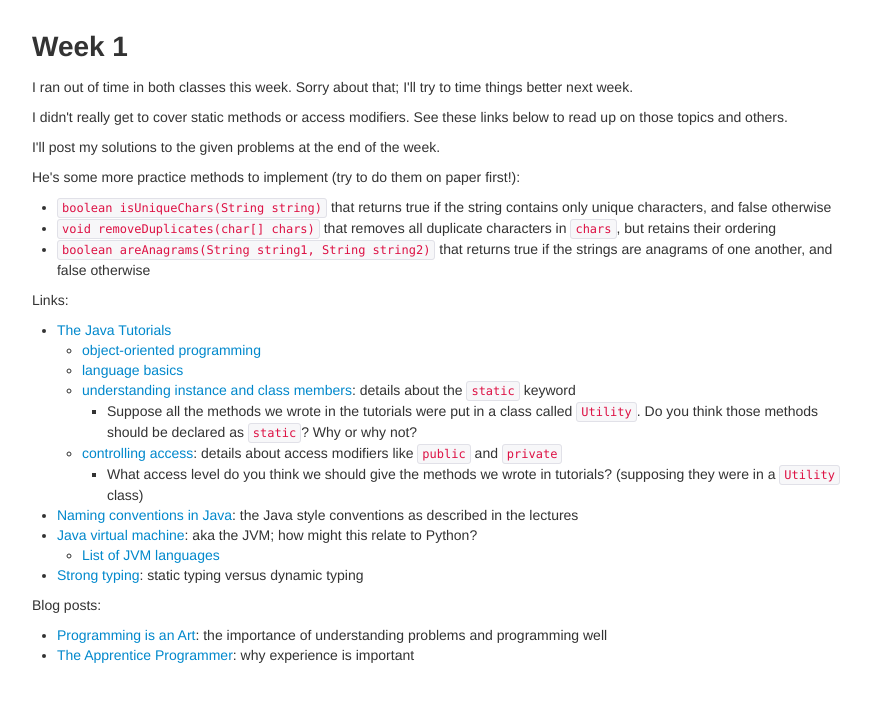
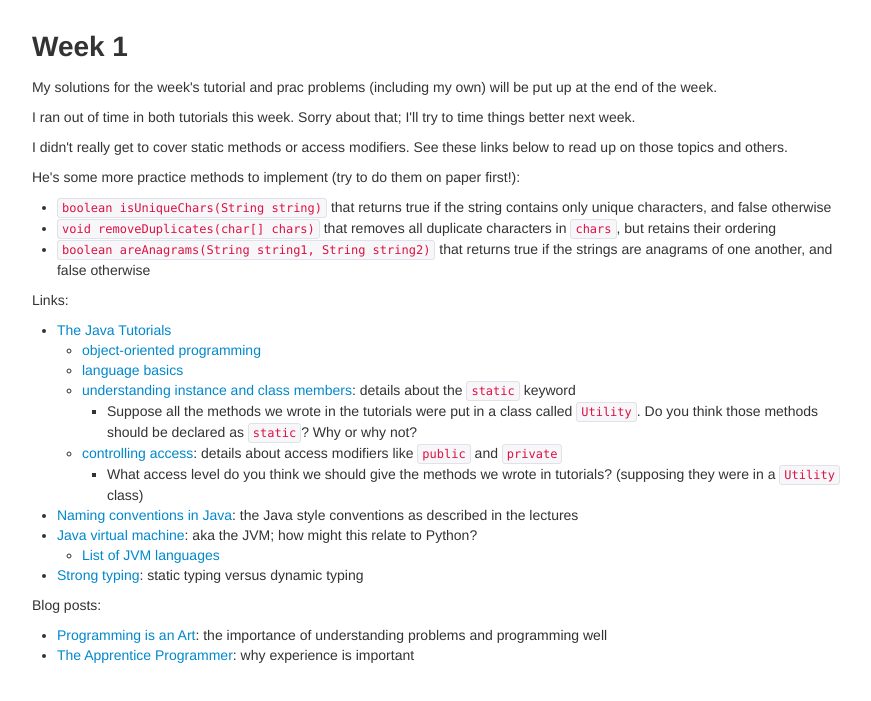
Before and after one commit to mcinglis/csse2002, a plain HTML site: page index.html in a window 1280 px wide. Shown: the part 143-844 px from the top of the page, without its empty margins (200-1071 px from the left). Drawn offline with Linux system fonts and the light colour scheme.

Commit message:
Clear up tutorial ambiguity, note about pracs too

```diff
--- a/index.html
+++ b/index.html
@@ -32,11 +32,11 @@
         <section class=week>
           <h1>Week 1</h1>
 
-          <p>I ran out of time in both classes this week. Sorry about that; I'll try to time things better next week.</p>
+          <p>My solutions for the week's tutorial and prac problems (including my own) will be put up at the end of the week.</p>
+
+          <p>I ran out of time in both tutorials this week. Sorry about that; I'll try to time things better next week.</p>
 
           <p>I didn't really get to cover static methods or access modifiers. See these links below to read up on those topics and others.</p>
-
-          <p>I'll post my solutions to the given problems at the end of the week.</p>
 
           <p>He's some more practice methods to implement (try to do them on paper first!):</p>
           <ul>
```
